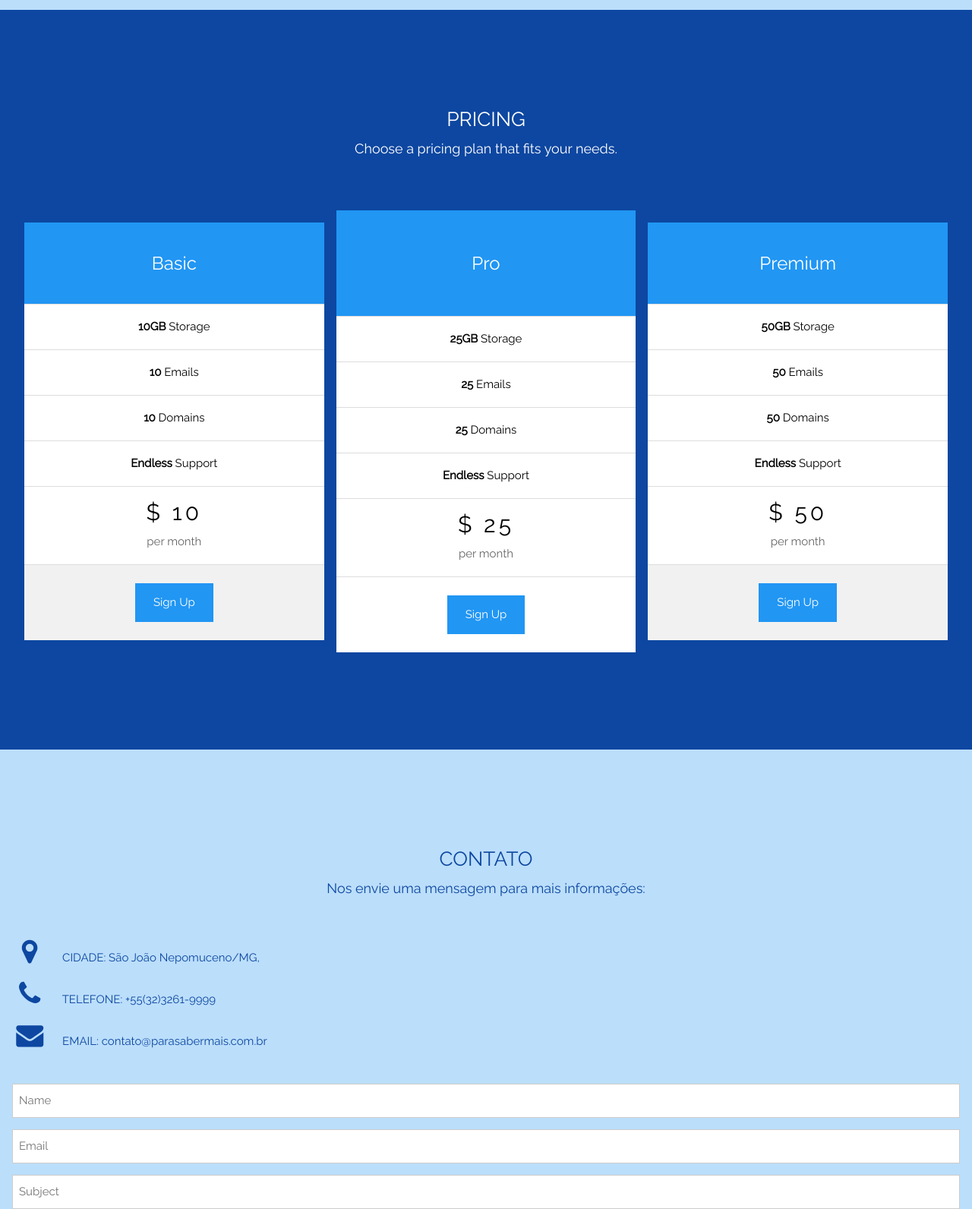
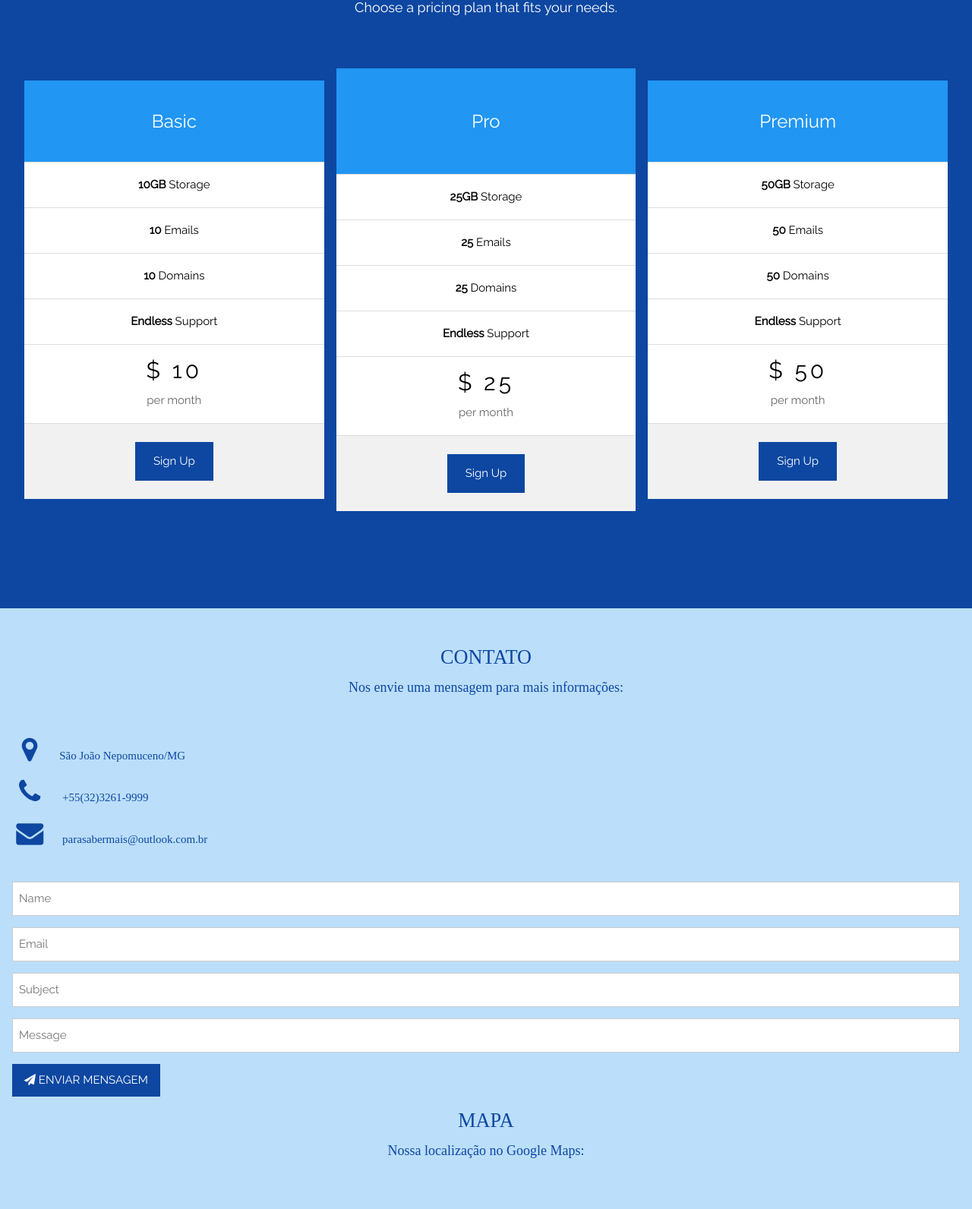
Before and after one commit to gabrields03/ParaSaberMais, a PHP site: page /teste/index.php in a window 1280 px wide. Shown: the part 3878-5470 px from the top of the page at 76% size. Run offline with PHP 8.4, Linux system fonts and the light colour scheme.

Commit message:
Add files via upload

```diff
--- a/tcc/teste/index.php
+++ b/tcc/teste/index.php
@@ -39,13 +39,23 @@ body, html {
   <div class="w3-bar w3-card" id="myNavbar" style="background-color: #0d47a1;">
     <a href="#home" class="w3-bar-item " style="text-decoration: none;font-family:anton; color:WHITE">
     <img src="../img/logops+.png" alt="" width="40" height="40" class="d-inline-block align-top">
-    PARA SABER MAIS
+    <div style="margin-left:45px;margin-top:-35px;" >PARA SABER MAIS  </div>
     </a>
     <!-- Right-sided navbar links -->
     <div class="w3-right w3-hide-small" >
       <a href="#about" class="w3-bar-item " style="text-decoration: none;color: WHITE;">ABOUT</a>
       <a href="#team" class="w3-bar-item "style="text-decoration: none;color: WHITE;"><i class="fa fa-user"></i> TEAM</a>
-      <a href="#work" class="w3-bar-item "style="text-decoration: none;color: WHITE;"><i class="fa fa-th"></i> WORK</a>
+
+
+  <div class="w3-dropdown-hover" >
+    <button class="" style="background-color:transparent; border:0px;"> <a href="#work" class="w3-bar-item "style="text-decoration: none; color:white"><i class="fa fa-th"></i> WORK</a> </button>
+    <div class="w3-dropdown-content w3-bar-block"  style="background-color:#0d47a1;color:white;">
+      <a href="#" class="w3-bar-item w3-button  w3-hover-blue">Link 1</a>
+      <a href="#" class="w3-bar-item w3-button  w3-hover-blue">Link 2</a>
+      <a href="#" class="w3-bar-item w3-button  w3-hover-blue">Link 3</a>
+    </div>
+  </div>
+
       <a href="#pricing" class="w3-bar-item "style="text-decoration: none;color: WHITE;"><i class="fa fa-usd"></i> PRICING</a>
       <a href="#contact" class="w3-bar-item "style="text-decoration: none;color: WHITE;"><i class="fa fa-envelope"></i> CONTACT</a>
     </div>
@@ -75,9 +85,8 @@ body, html {
 <div class="slide" style="background-color: #0086f8;" id="home">
 
 <div class="container px-4">
-  <div class="row gx-5"style="padding:30px; padding-top:80px;">
+  <div class=""style="padding:30px;display: flex; padding-top:80px;">
     <div class="col"  >
-     <div class="">
 
 
        <div id="carouselExampleCaptions" class="carousel slide" data-bs-ride="carousel" style="max-width:500px;">
@@ -89,37 +98,63 @@ body, html {
        </div>
 
 
-
-     </div>
     </div>
-    <div class="col">
-      <div class="" >
+    <div class="col"  >
 
 
-        <div id="carouselExampleCaptions" class="carousel slide" data-bs-ride="carousel" style="max-width:350px; border: 3px solid white; border-radius: 10%; ">
+   <div id="carouselExampleIndicators" class="carousel slide" data-bs-ride="carousel" style="max-width:350px; border: 3px solid white">
+  <div class="carousel-indicators">
+    <button type="button" data-bs-target="#carouselExampleIndicators" data-bs-slide-to="0" class="active" aria-current="true" aria-label="Slide 1"></button>
+    <button type="button" data-bs-target="#carouselExampleIndicators" data-bs-slide-to="1" aria-label="Slide 2"></button>
+    <button type="button" data-bs-target="#carouselExampleIndicators" data-bs-slide-to="2" aria-label="Slide 3"></button>
+    <button type="button" data-bs-target="#carouselExampleIndicators" data-bs-slide-to="3" aria-label="Slide 4"></button>
+    <button type="button" data-bs-target="#carouselExampleIndicators" data-bs-slide-to="4" aria-label="Slide 5"></button>
+    <button type="button" data-bs-target="#carouselExampleIndicators" data-bs-slide-to="5" aria-label="Slide 6"></button>
+    <button type="button" data-bs-target="#carouselExampleIndicators" data-bs-slide-to="6" aria-label="Slide 7"></button>
+    <button type="button" data-bs-target="#carouselExampleIndicators" data-bs-slide-to="7" aria-label="Slide 8"></button>
+  </div>
+  <div class="carousel-inner">
+    <div class="carousel-item active">
+      <img src="../img/pessoa1.png" class="d-block w-100" alt="...">
+    </div>
+    <div class="carousel-item">
+      <img src="../img/pessoa2.png" class="d-block w-100" alt="...">
+    </div>
+    <div class="carousel-item">
+      <img src="../img/pessoa7.png" class="d-block w-100" alt="...">
+    </div>
+    <div class="carousel-item">
+      <img src="../img/pessoa8.png" class="d-block w-100" alt="...">
+    </div>
+    <div class="carousel-item">
+      <img src="../img/pessoa6.png" class="d-block w-100" alt="...">
+    </div>
+    <div class="carousel-item">
+      <img src="../img/pessoa3.png" class="d-block w-100" alt="...">
+    </div>
+    <div class="carousel-item">
+      <img src="../img/pessoa5.png" class="d-block w-100" alt="...">
+    </div>
+    <div class="carousel-item">
+      <img src="../img/pessoa4.png" class="d-block w-100" alt="...">
+    </div>
+  </div>
+  <button class="carousel-control-prev" type="button" data-bs-target="#carouselExampleIndicators" data-bs-slide="prev">
+    <span class="carousel-control-prev-icon" aria-hidden="true"></span>
+    <span class="visually-hidden">Previous</span>
+  </button>
+  <button class="carousel-control-next" type="button" data-bs-target="#carouselExampleIndicators" data-bs-slide="next">
+    <span class="carousel-control-next-icon" aria-hidden="true"></span>
+    <span class="visually-hidden">Next</span>
+  </button>
+</div>
 
-          <div class="carousel-inner" style="border-radius: 9%;">
-            <div class="carousel-item active">
-              <img src="../img/pessoa1.png"  class="d-block w-100" alt="...">
-            </div>
-            <div class="carousel-item">
-              <img src="../img/pessoa2.png"class="d-block w-100" alt="...">
-            </div>
-            <div class="carousel-item">
-              <img src="../img/pessoa1.png"  class="d-block w-100"  alt="...">
-            </div>
-          </div>
-        </div>
-
-
-      </div>
     </div>
   </div>
 </div>
 
 
 </div>
-
 
 
 
@@ -152,10 +187,7 @@ body, html {
   </div>
 </div>
 
-<!-- Promo Section - "We know design" -->
-
-
-
+<!-- TEACHER Section -->
 
   <div class="container px-4" >
             <div class="row gx-5">
@@ -172,76 +204,53 @@ body, html {
 <div class="w3-container" style="padding:128px 16px" id="team">
   <h3 class="w3-center">THE TEAM</h3>
   <p class="w3-center w3-large">The ones who runs this company</p>
-  <div class="w3-row-padding w3-grayscale" style="margin-top:64px">
+  <div class="w3-row-padding" style="margin-top:64px">
     <div class="w3-col l3 m6 w3-margin-bottom">
       <div class="w3-card">
-        <img src="/w3images/team2.jpg" alt="John" style="width:100%">
+        <img src="../img/f1.jpeg" alt="" style="width:100%">
         <div class="w3-container">
-          <h3>John Doe</h3>
+          <h3>Machado de Alencar</h3>
           <p class="w3-opacity">CEO & Founder</p>
           <p>Phasellus eget enim eu lectus faucibus vestibulum. Suspendisse sodales pellentesque elementum.</p>
-          <p><button class="w3-button w3-light-grey w3-block"><i class="fa fa-envelope"></i> Contact</button></p>
         </div>
       </div>
     </div>
     <div class="w3-col l3 m6 w3-margin-bottom">
       <div class="w3-card">
-        <img src="/w3images/team1.jpg" alt="Jane" style="width:100%">
+        <img src="../img/f3.jpeg" alt="Jane" style="width:100%">
         <div class="w3-container">
-          <h3>Anja Doe</h3>
+          <h3>José de Assis</h3>
           <p class="w3-opacity">Art Director</p>
           <p>Phasellus eget enim eu lectus faucibus vestibulum. Suspendisse sodales pellentesque elementum.</p>
-          <p><button class="w3-button w3-light-grey w3-block"><i class="fa fa-envelope"></i> Contact</button></p>
         </div>
       </div>
     </div>
     <div class="w3-col l3 m6 w3-margin-bottom">
       <div class="w3-card">
-        <img src="/w3images/team3.jpg" alt="Mike" style="width:100%">
+        <img src="../img/f2.jpeg" alt="Mike" style="width:100%">
         <div class="w3-container">
-          <h3>Mike Ross</h3>
+          <h3>Cecília de Queiroz</h3>
           <p class="w3-opacity">Web Designer</p>
           <p>Phasellus eget enim eu lectus faucibus vestibulum. Suspendisse sodales pellentesque elementum.</p>
-          <p><button class="w3-button w3-light-grey w3-block"><i class="fa fa-envelope"></i> Contact</button></p>
         </div>
       </div>
     </div>
     <div class="w3-col l3 m6 w3-margin-bottom">
       <div class="w3-card">
-        <img src="/w3images/team4.jpg" alt="Dan" style="width:100%">
+        <img src="../img/f4.jpeg" alt="Dan" style=";width:100%">
         <div class="w3-container">
-          <h3>Dan Star</h3>
+          <h3>Rachel Meireles</h3>
           <p class="w3-opacity">Designer</p>
           <p>Phasellus eget enim eu lectus faucibus vestibulum. Suspendisse sodales pellentesque elementum.</p>
-          <p><button class="w3-button w3-light-grey w3-block"><i class="fa fa-envelope"></i> Contact</button></p>
         </div>
       </div>
     </div>
   </div>
 </div>
 
-<!-- Promo Section "Statistics" -->
-<div class="w3-container w3-row w3-center w3-dark-grey w3-padding-64">
-  <div class="w3-quarter">
-    <span class="w3-xxlarge">14+</span>
-    <br>Partners
-  </div>
-  <div class="w3-quarter">
-    <span class="w3-xxlarge">55+</span>
-    <br>Projects Done
-  </div>
-  <div class="w3-quarter">
-    <span class="w3-xxlarge">89+</span>
-    <br>Happy Clients
-  </div>
-  <div class="w3-quarter">
-    <span class="w3-xxlarge">150+</span>
-    <br>Meetings
-  </div>
-</div>
 
 <!-- Work Section -->
-<div class="w3-container" style="padding:128px 16px" id="work">
+<div class="w3-container" style="padding-bottom:128px " id="work">
   <h3 class="w3-center">OUR WORK</h3>
   <p class="w3-center w3-large">What we've done for people</p>
 
@@ -329,7 +338,7 @@ body, html {
           <span class="w3-opacity">per month</span>
         </li>
         <li class="w3-light-grey w3-padding-24">
-          <button class="w3-button w3-blue w3-padding-large">Sign Up</button>
+          <button class="w3-button  w3-padding-large w3-hover-blue" style="background-color:#0d47a1;color:white;">Sign Up</button>
         </li>
       </ul>
     </div>
@@ -344,8 +353,8 @@ body, html {
           <h2 class="w3-wide">$ 25</h2>
           <span class="w3-opacity">per month</span>
         </li>
-        <li class=" w3-padding-24">
-          <button class="w3-button w3-blue w3-padding-large ">Sign Up</button>
+        <li class="w3-light-grey  w3-padding-24">
+          <button class="w3-button  w3-padding-large w3-hover-blue " style="background-color:#0d47a1;color:white;">Sign Up</button>
         </li>
       </ul>
     </div>
@@ -361,7 +370,7 @@ body, html {
           <span class="w3-opacity">per month</span>
         </li>
         <li class="w3-light-grey w3-padding-24">
-          <button class="w3-button w3-blue w3-padding-large">Sign Up</button>
+          <button class="w3-button  w3-padding-large w3-hover-blue" style="background-color:#0d47a1;color:white;">Sign Up</button>
         </li>
       </ul>
     </div>
@@ -369,13 +378,13 @@ body, html {
 </div>
 
 <!-- Contact Section -->
-<div class="w3-container " style="padding:128px 16px;background-color:#bbdefb;COLOR:#0d47a1" id="contact">
-  <h3 class="w3-center">CONTATO</h3>
-  <p class="w3-center w3-large">Nos envie uma mensagem para mais informações:</p>
+<div class="w3-container " style="padding-top:48px;padding-bottom:48px;background-color:#bbdefb;COLOR:#0d47a1" id="contact">
+  <h3 class="w3-center"><font face='anton'>CONTATO</font></h3>
+  <p class="w3-center w3-large"><font face='agency fb'>Nos envie uma mensagem para mais informações:</font></p>
   <div style="margin-top:48px;COLOR:#0d47a1">
-    <p><i class="fa fa-map-marker fa-fw w3-xxlarge w3-margin-right"></i> CIDADE: São João Nepomuceno/MG,</p>
-    <p><i class="fa fa-phone fa-fw w3-xxlarge w3-margin-right"></i> TELEFONE: +55(32)3261-9999</p>
-    <p><i class="fa fa-envelope fa-fw w3-xxlarge w3-margin-right"> </i> EMAIL: contato@parasabermais.com.br</p>
+    <p><i class="fa fa-map-marker fa-fw w3-xxlarge w3-margin-right"></i><font face='agency fb'>São João Nepomuceno/MG</font></p>
+    <p><i class="fa fa-phone fa-fw w3-xxlarge w3-margin-right"></i> <font face='agency fb'>+55(32)3261-9999</font></p>
+    <p><i class="fa fa-envelope fa-fw w3-xxlarge w3-margin-right"> </i> <font face='agency fb'>parasabermais@outlook.com.br </font></p>
     <br>
     <form action="/action_page.php" target="_blank">
       <p><input class="w3-input w3-border" type="text" placeholder="Name" required name="Name"></p>
@@ -389,24 +398,24 @@ body, html {
       </p>
     </form>
     <!-- Image of location/map -->
+    <div style="text-align:center">
+    <h3 class="w3-center"><font face='anton'>MAPA</font></h3>
+    <p class="w3-center w3-large"><font face='agency fb'>Nossa localização no Google Maps:</font></p>
+      <iframe class="w3-image " style="HEIGHT: 500PX;;margin-top:48px;" src="https://www.google.com/maps/embed?pb=!1m18!1m12!1m3!1d10497.634617221393!2d-43.0107005580467!3d-21.52830138495572!2m3!1f0!2f0!3f0!3m2!1i1024!2i768!4f13.1!3m3!1m2!1s0x0%3A0xb15620c7671afbb!2sCentro%20Integrado%20Sesi-Senai%20Robson%20Braga%20de%20Andrade!5e0!3m2!1spt-BR!2sbr!4v1616583373678!5m2!1spt-BR!2sbr" width="600" height="450" style="border:0;" allowfullscreen="" loading="lazy"></iframe>
 
-    <img src="/w3images/map.jpg" class="w3-image w3-greyscale" style="width:100%;margin-top:48px">
+    </div>
   </div>
 </div>
 
 <!-- Footer -->
-<footer class="w3-center w3-padding-64" style="background-color:#0d47a1;color:white">
+<footer class="w3-center w3-padding-64" style="background-color: #0086f8; color:white">
   <a href="#home" class="w3-button w3-white w3-hover-blue"><i class="fa fa-arrow-up w3-margin-right"></i>CIMA</a>
-  <div class="w3-xlarge w3-section">
-    <i class="fa fa-facebook-official w3-hover-opacity"></i>
-    <i class="fa fa-instagram w3-hover-opacity"></i>
-    <i class="fa fa-snapchat w3-hover-opacity"></i>
-    <i class="fa fa-pinterest-p w3-hover-opacity"></i>
-    <i class="fa fa-twitter w3-hover-opacity"></i>
-    <i class="fa fa-linkedin w3-hover-opacity"></i>
+
+</footer>
+<div class="slide" style="background-color: #0d47a1;color:white;">
+  joão MAurício
   </div>
 
-</footer>
 
 <script>
 // Modal Image Gallery
```
Also changed, not shown: tcc/leiame.txt (+7 -1 lines), tcc/img/f1.jpeg (added), tcc/img/f2.jpeg (added), tcc/img/f3.jpeg (added), tcc/img/f4.jpeg (added), tcc/img/pessoa3.png, tcc/img/pessoa4.png (added), tcc/img/pessoa5.png (added), tcc/img/pessoa6.png (added), tcc/img/pessoa7.png (added), 1 other file.
